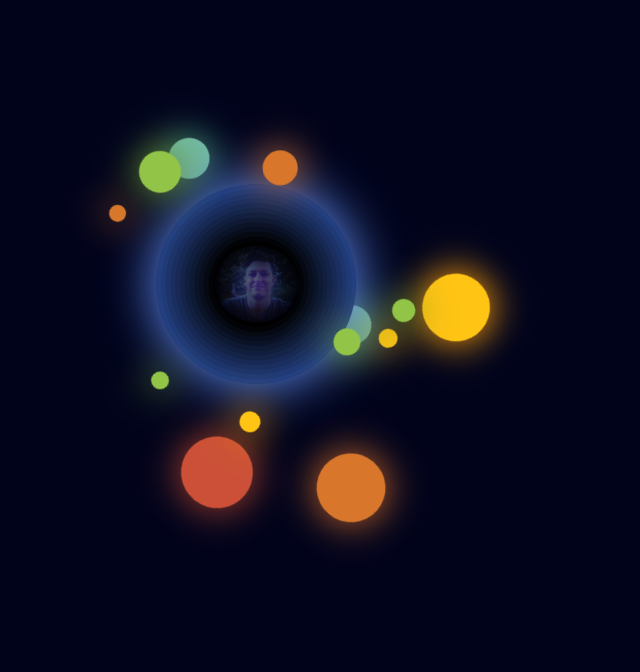
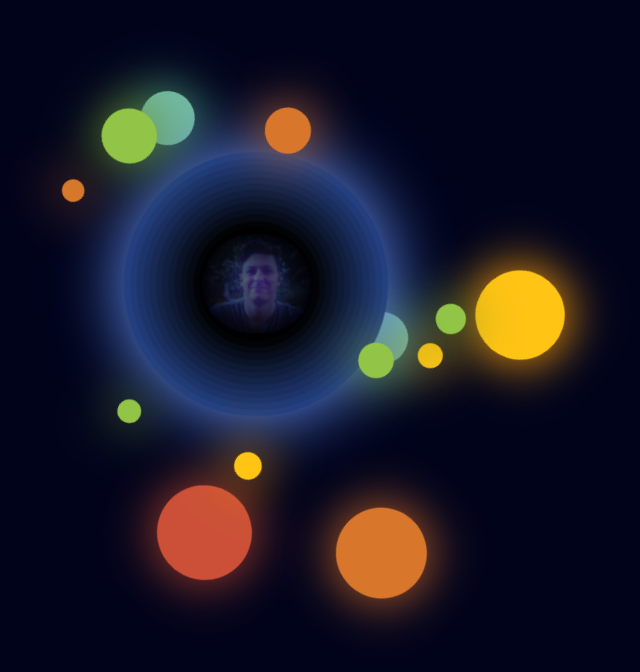
Before and after one commit to AdamBanham/personal-webpage-stack, a Vue app in the folder frontend/: page / in a window 1280 px wide. Shown: the part 116-788 px from the top of the page, without its empty margins (384-1024 px from the left). Built offline with nearby package versions, Linux system fonts and the light colour scheme.

Commit message:
added a scale down to orbs.

```diff
--- a/frontend/src/components/home/home.vue
+++ b/frontend/src/components/home/home.vue
@@ -84,5 +84,5 @@ mounted() {
   align-items: center
   display: flex
   z-index: 50
-  transform: scale(50%)
+  transform: scale(.66)
 </style>
```
